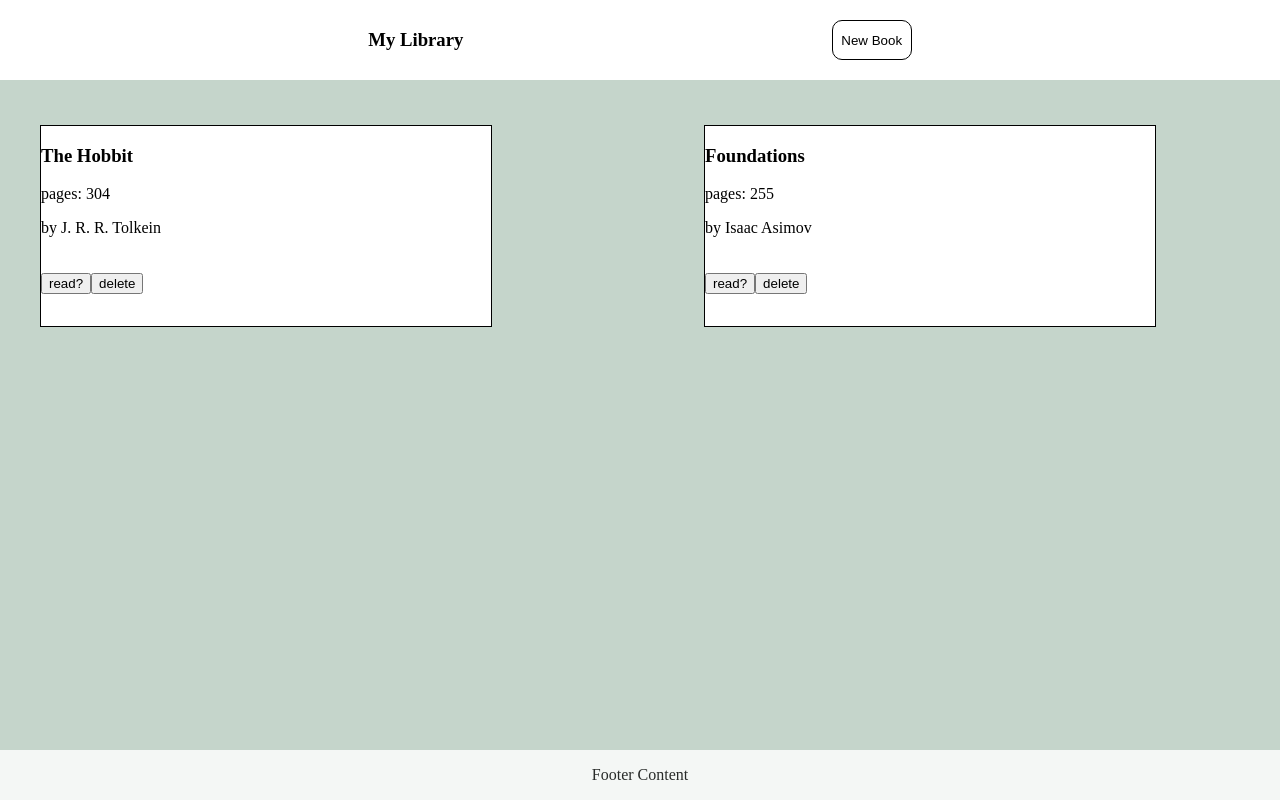
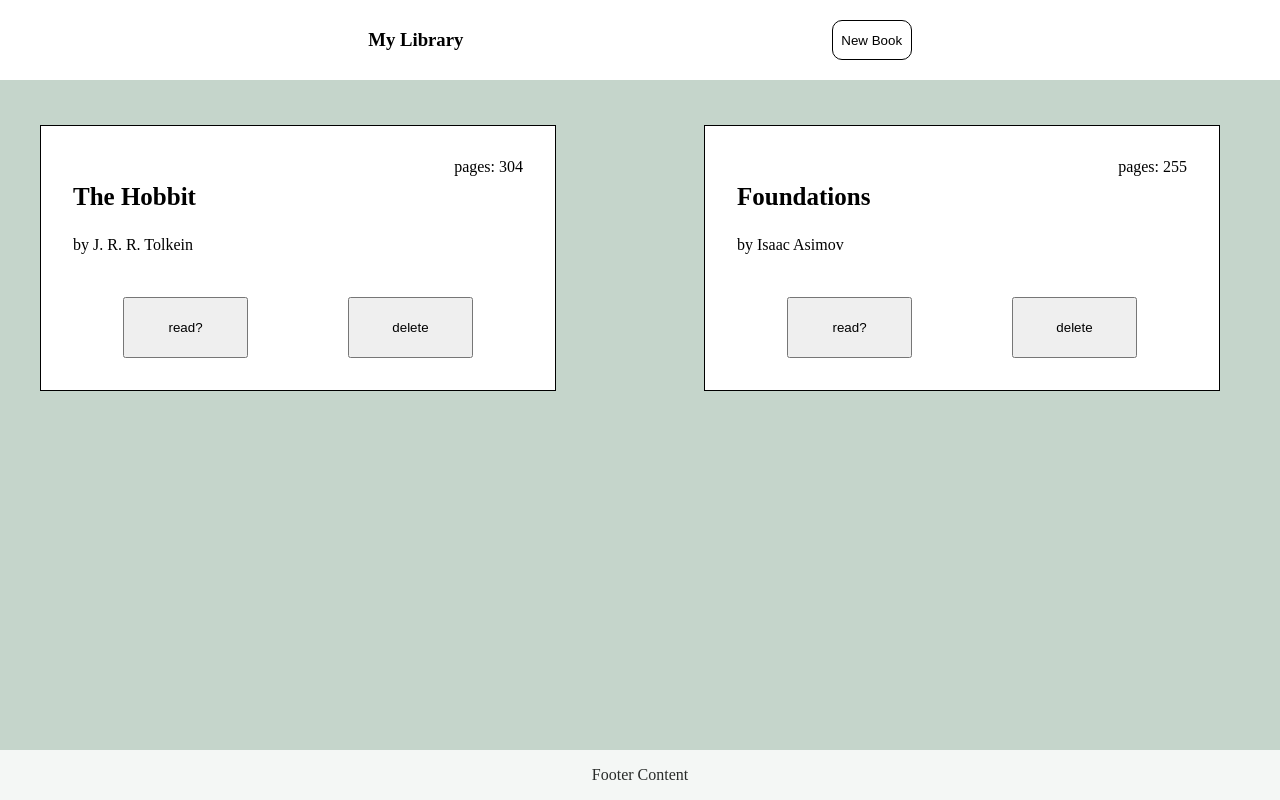
Before and after one commit to andreww-00/Library, a plain HTML site: page index.html in a window 1280 px wide. Shown: the top 800 px of the page. Drawn offline with Linux system fonts and the light colour scheme.

Commit message:
fixed card UI

```diff
--- a/style.css
+++ b/style.css
@@ -85,7 +85,42 @@ form > label, button {
 
 .placeholder {
     border: 1px black solid;
-    width: 450px;
-    height: 200px;
+    max-width: 450px;
+    max-height: 200px;
     background-color: #fff;
+    padding: 2rem;
+    display: grid;
+    grid-template-columns: repeat(2, 1fr);
+    grid-template-rows: repeat(3, 1fr);
 }
+
+.placeholder > h3 {
+    font-size: 25px;
+}
+
+.placeholder > p:first-of-type{
+    align-self:start;
+    justify-self:end;
+    margin: 0;
+}
+
+.placeholder > p:last-of-type{
+    align-self:start;
+    justify-self:start;
+    margin: 0;
+}
+.placeholder > button:nth-of-type(2) {
+    grid-row-start: 3;
+    grid-row-end: 3;
+    grid-column-start: 2;
+}
+.placeholder > button:first-of-type {
+    grid-row-start: 3;
+    grid-row-end: 3;
+    grid-column-start: 1;
+}
+
+.placeholder > button {
+    padding: 10px 20px;
+    margin: 0 50px;
+}
```
Also changed, not shown: script.js (line endings or trailing spaces).
